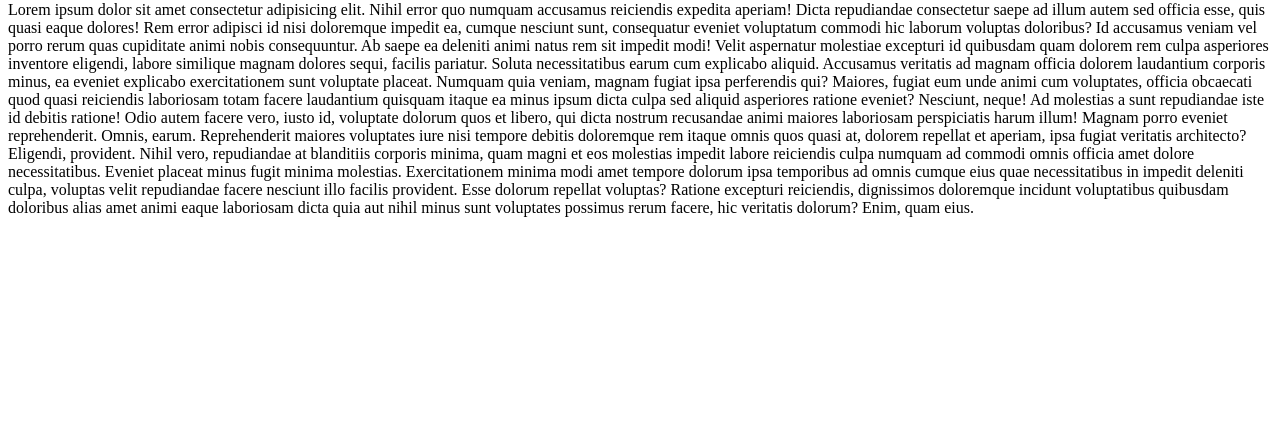
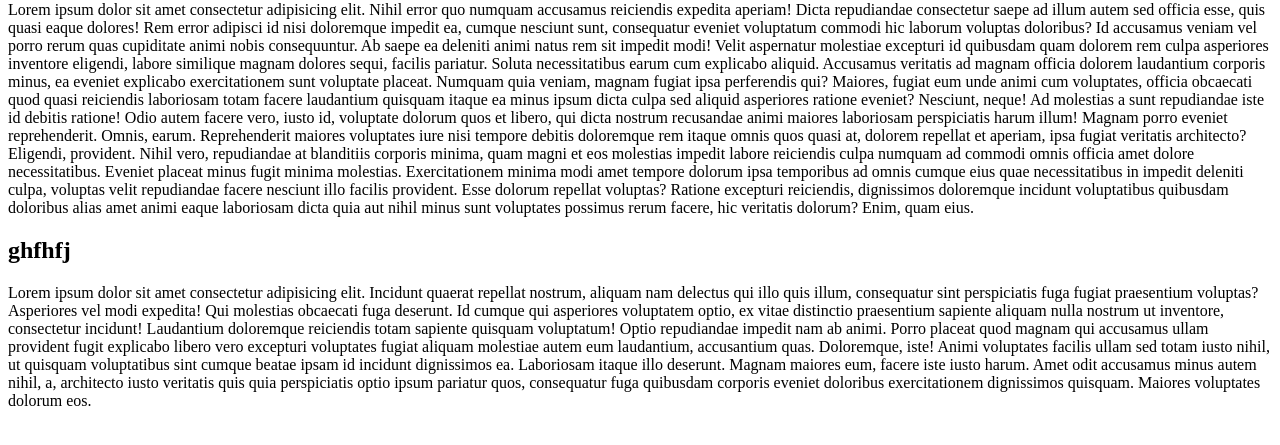
Before and after one commit to Roksolana1612/app, a plain HTML site: page index.html in a window 1280 px wide. Shown: the part 79-524 px from the top of the page. Drawn offline with Linux system fonts and the light colour scheme.

Commit message:
Add some new elements

```diff
--- a/index.html
+++ b/index.html
@@ -18,5 +18,13 @@
     Nihil vero, repudiandae at blanditiis corporis minima, quam magni et eos molestias impedit labore reiciendis culpa numquam ad commodi omnis officia amet dolore necessitatibus. Eveniet placeat minus fugit minima molestias.
     Exercitationem minima modi amet tempore dolorum ipsa temporibus ad omnis cumque eius quae necessitatibus in impedit deleniti culpa, voluptas velit repudiandae facere nesciunt illo facilis provident. Esse dolorum repellat voluptas?
     Ratione excepturi reiciendis, dignissimos doloremque incidunt voluptatibus quibusdam doloribus alias amet animi eaque laboriosam dicta quia aut nihil minus sunt voluptates possimus rerum facere, hic veritatis dolorum? Enim, quam eius.</p>
+
+    <h2>ghfhfj</h2>
+
+    <p>Lorem ipsum dolor sit amet consectetur adipisicing elit. Incidunt quaerat repellat nostrum, aliquam nam delectus qui illo quis illum, consequatur sint perspiciatis fuga fugiat praesentium voluptas? Asperiores vel modi expedita!
+    Qui molestias obcaecati fuga deserunt. Id cumque qui asperiores voluptatem optio, ex vitae distinctio praesentium sapiente aliquam nulla nostrum ut inventore, consectetur incidunt! Laudantium doloremque reiciendis totam sapiente quisquam voluptatum!
+    Optio repudiandae impedit nam ab animi. Porro placeat quod magnam qui accusamus ullam provident fugit explicabo libero vero excepturi voluptates fugiat aliquam molestiae autem eum laudantium, accusantium quas. Doloremque, iste!
+    Animi voluptates facilis ullam sed totam iusto nihil, ut quisquam voluptatibus sint cumque beatae ipsam id incidunt dignissimos ea. Laboriosam itaque illo deserunt. Magnam maiores eum, facere iste iusto harum.
+    Amet odit accusamus minus autem nihil, a, architecto iusto veritatis quis quia perspiciatis optio ipsum pariatur quos, consequatur fuga quibusdam corporis eveniet doloribus exercitationem dignissimos quisquam. Maiores voluptates dolorum eos.</p>
 </body>
 </html>
```
